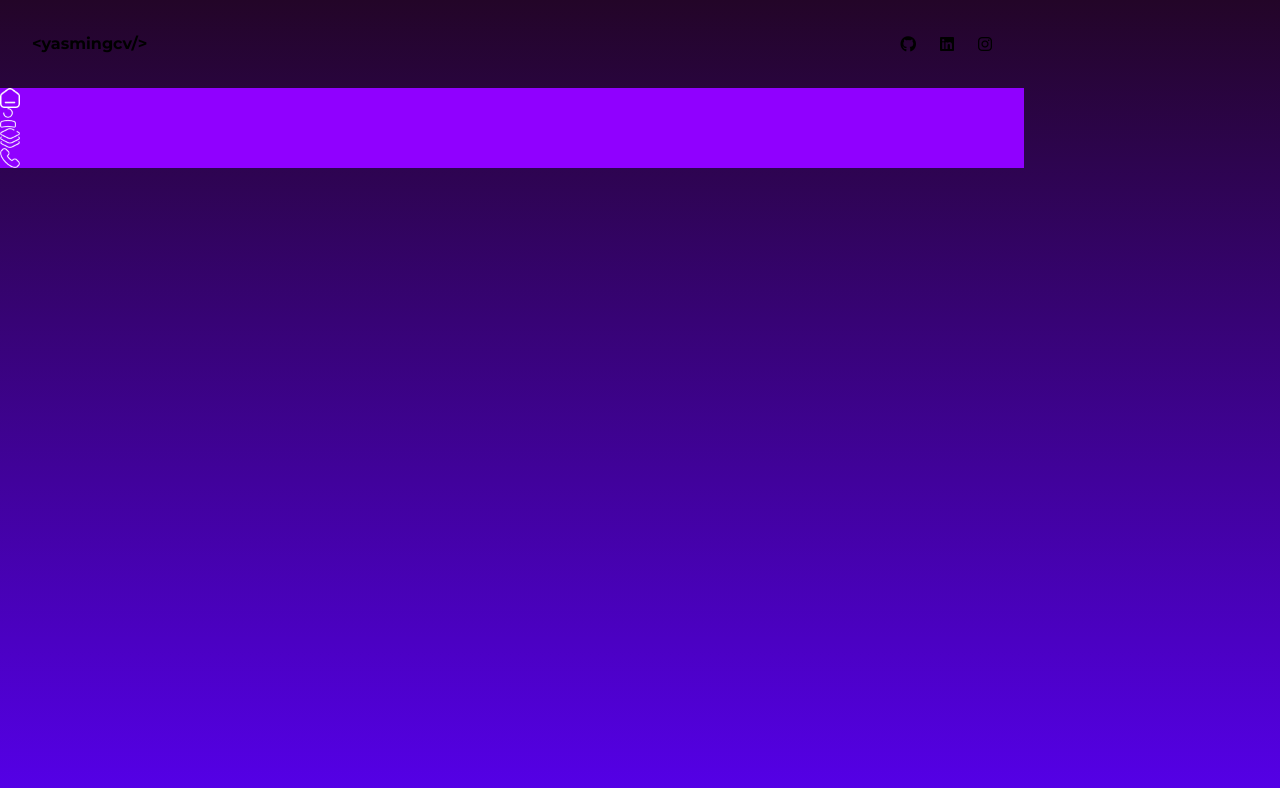
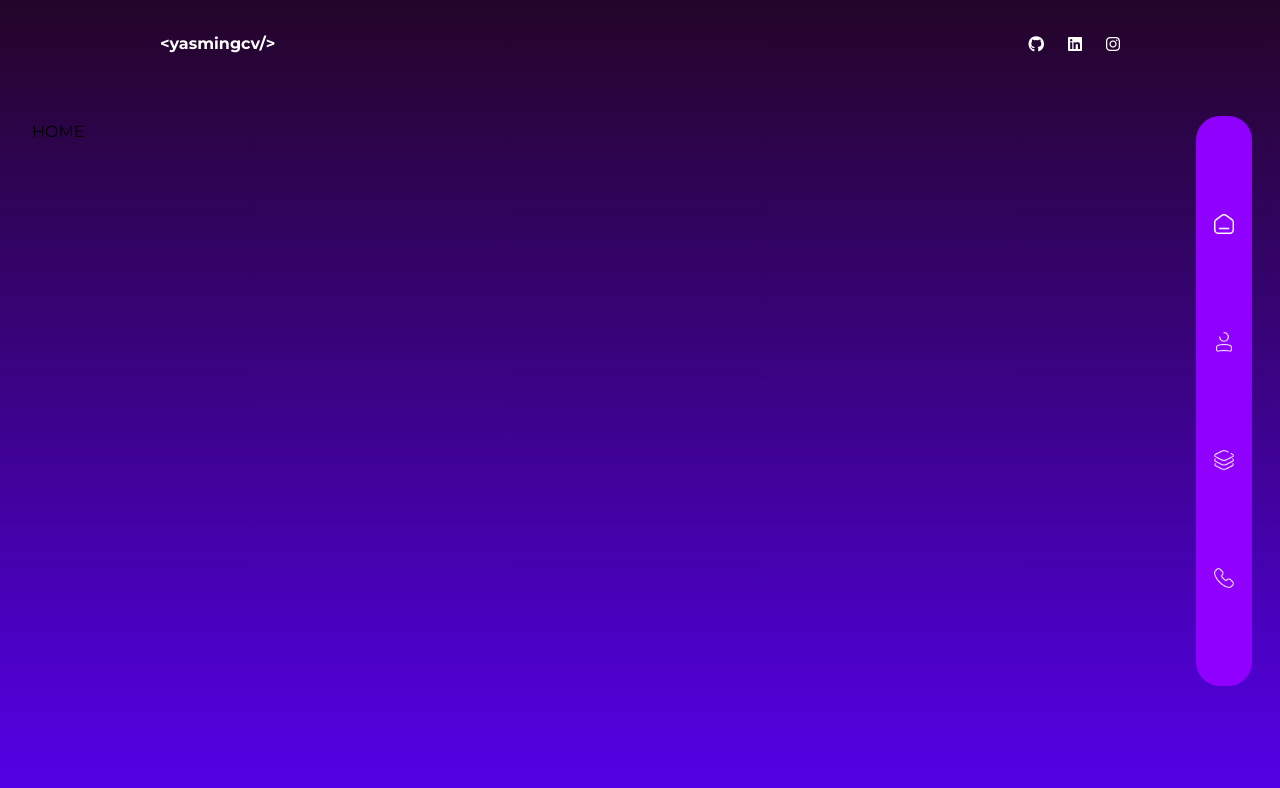
Before and after one commit to yasmingcv/portifolio, a React (Vite) app: page / in a window 1280 px wide. Shown: the top 788 px of the page. Built offline with nearby package versions, Linux system fonts and the light colour scheme.

Commit message:
feat: routes and navbar

```diff
--- a/package.json
+++ b/package.json
@@ -11,7 +11,8 @@
   },
   "dependencies": {
     "react": "^18.3.1",
-    "react-dom": "^18.3.1"
+    "react-dom": "^18.3.1",
+    "react-router-dom": "^6.26.2"
   },
   "devDependencies": {
     "@eslint/js": "^9.9.0",
--- a/src/App.jsx
+++ b/src/App.jsx
@@ -1,13 +1,19 @@
+import { Outlet } from "react-router-dom";
 import Header from "./components/Header";
 import Navbar from "./components/Navbar";
 
 function App() {
   return (
-    <div className="h-full">
-      <Header/>
-      <Navbar/>
+    <div className="flex flex-col h-screen">
+      <Header />
+      <div className="flex flex-1">
+        <div className="flex-1 p-8">
+          <Outlet />
+        </div>
+        <Navbar />
+      </div>
     </div>
-  )
+  );
 }
 
-export default App
+export default App;
--- a/src/components/Header.jsx
+++ b/src/components/Header.jsx
@@ -1,14 +1,14 @@
-export default function Header(){
-    return (
-        <header className="flex w-4/5 p-8 bg-transparent justify-between items-center font-bold">
-            <h1 className="text-white">
-                {"<yasmingcv/>"}
-            </h1>
-            <nav className="text-white flex justify-between gap-6">
-                <i className="fa-brands fa-github"></i>
-                <i className="fa-brands fa-linkedin"></i>
-                <i className="fa-brands fa-instagram"></i>
-            </nav>
-        </header>
-    )
+export default function Header() {
+  return (
+    <header className="w-full flex justify-center">
+      <div className="flex w-4/5 p-8 bg-transparent justify-between items-center font-bold">
+        <h1 className="text-white">{"<yasmingcv/>"}</h1>
+        <nav className="text-white flex justify-between gap-6">
+          <i className="fa-brands fa-github hover:text-primary transition-all duration-1000 cursor-pointer"></i>
+          <i className="fa-brands fa-linkedin hover:text-primary transition-all duration-1000 cursor-pointer"></i>
+          <i className="fa-brands fa-instagram hover:text-primary transition-all duration-1000 cursor-pointer"></i>
+        </nav>
+      </div>
+    </header>
+  );
 }
--- a/src/components/Navbar.jsx
+++ b/src/components/Navbar.jsx
@@ -1,15 +1,40 @@
-import home from "../assets/home.png"
-import about from "../assets/about.png"
-import projects from "../assets/projects.png"
-import contact from "../assets/contact.png"
+import { Link } from "react-router-dom";
+import home from "../assets/home.png";
+import about from "../assets/about.png";
+import projects from "../assets/projects.png";
+import contact from "../assets/contact.png";
 
-export default function Navbar(){
-    return (
-        <nav className="h-4/5 w-4/5 flex-col justify-between bg-primary ">
-            <img src={home} alt="Home" className="h-5"/>
-            <img src={about} alt="About" className="h-5"/>
-            <img src={projects} alt="Projects" className="h-5"/>
-            <img src={contact} alt="Contact" className="h-5"/>
-        </nav>
-    )
+export default function Navbar() {
+  return (
+    <nav className="h-4/5 w-14 flex flex-col justify-evenly bg-primary rounded-3xl m-7 items-center">
+      <Link to="/">
+        <img
+          src={home}
+          alt="Home"
+          className="h-5 object-contain cursor-pointer hover:scale-125 transition-all duration-1000"
+        />
+      </Link>
+      <Link to="/sobre">
+        <img
+          src={about}
+          alt="About"
+          className="h-5 object-contain cursor-pointer hover:scale-125 transition-all duration-1000"
+        />
+      </Link>
+      <Link to="/projetos">
+        <img
+          src={projects}
+          alt="Projects"
+          className="h-5 object-contain cursor-pointer hover:scale-125 transition-all duration-1000"
+        />
+      </Link>
+      <Link to="/contato">
+        <img
+          src={contact}
+          alt="Contact"
+          className="h-5 object-contain cursor-pointer hover:scale-125 transition-all duration-1000"
+        />
+      </Link>
+    </nav>
+  );
 }
--- a/src/index.css
+++ b/src/index.css
@@ -2,11 +2,15 @@
 @tailwind components;
 @tailwind utilities;
 
-*{
+* {
   margin: 0;
   padding: 0;
   box-sizing: border-box;
   font-family: "Montserrat", sans-serif;
+}
+
+html, body {
+  height: 100%;
 }
 
 body {
@@ -14,3 +18,8 @@ body {
   min-width: 100vw;
   background: linear-gradient(#230528, #5500E9);
 }
+
+#root {
+  height: 100%;
+  width: 100%;
+}
--- a/src/main.jsx
+++ b/src/main.jsx
@@ -2,9 +2,29 @@ import { StrictMode } from 'react'
 import { createRoot } from 'react-dom/client'
 import App from './App.jsx'
 import './index.css'
+import {createBrowserRouter, RouterProvider} from 'react-router-dom'
+import Home from './pages/Home.jsx'
+import About from './pages/About.jsx'
+import Projects from './pages/Projects.jsx'
+import Contact from './pages/Contact.jsx'
+import NotFound from './pages/NotFound.jsx'
+
+const router = createBrowserRouter([
+  {
+    path: '/',
+    element: <App/>,
+    children: [
+      {index:true, element: <Home/>},
+      {path:'sobre', element: <About/>},
+      {path:'projetos', element: <Projects/>},
+      {path:'contato', element: <Contact/>},
+      {path:'*', element: <NotFound/>}
+    ]
+  }
+])
 
 createRoot(document.getElementById('root')).render(
   <StrictMode>
-    <App />
+    <RouterProvider router={router}></RouterProvider>
   </StrictMode>,
 )
--- /dev/null
+++ b/src/pages/About.jsx
@@ -0,0 +1,5 @@
+export default function About(){
+    return (
+        <h1>ABOUT</h1>
+    )
+}
--- /dev/null
+++ b/src/pages/Contact.jsx
@@ -0,0 +1,5 @@
+export default function Contact(){
+    return (
+        <h1>CONTACT</h1>
+    )
+}
--- /dev/null
+++ b/src/pages/Home.jsx
@@ -0,0 +1,5 @@
+export default function Home(){
+    return (
+        <h1>HOME</h1>
+    )
+}
--- /dev/null
+++ b/src/pages/NotFound.jsx
@@ -0,0 +1,5 @@
+export default function NotFound(){
+    return (
+        <h1>404</h1>
+    )
+}
--- /dev/null
+++ b/src/pages/Projects.jsx
@@ -0,0 +1,5 @@
+export default function Projects(){
+    return (
+        <h1>PROJECTS</h1>
+    )
+}
--- a/tailwind.config.js
+++ b/tailwind.config.js
@@ -5,10 +5,11 @@ export default {
     "./src/**/*.{js,ts,jsx,tsx}",
   ],
   theme: {
-    extend: {},
-    colors: {
-      primary: '#9000FF'
-    }
+    extend: {
+      colors: {
+        primary: '#9000FF',  // Cor personalizada
+      },
+    },
   },
   plugins: [],
 }
```
Also changed, not shown: 1 other file (tests, documents, lock files or other folders).
